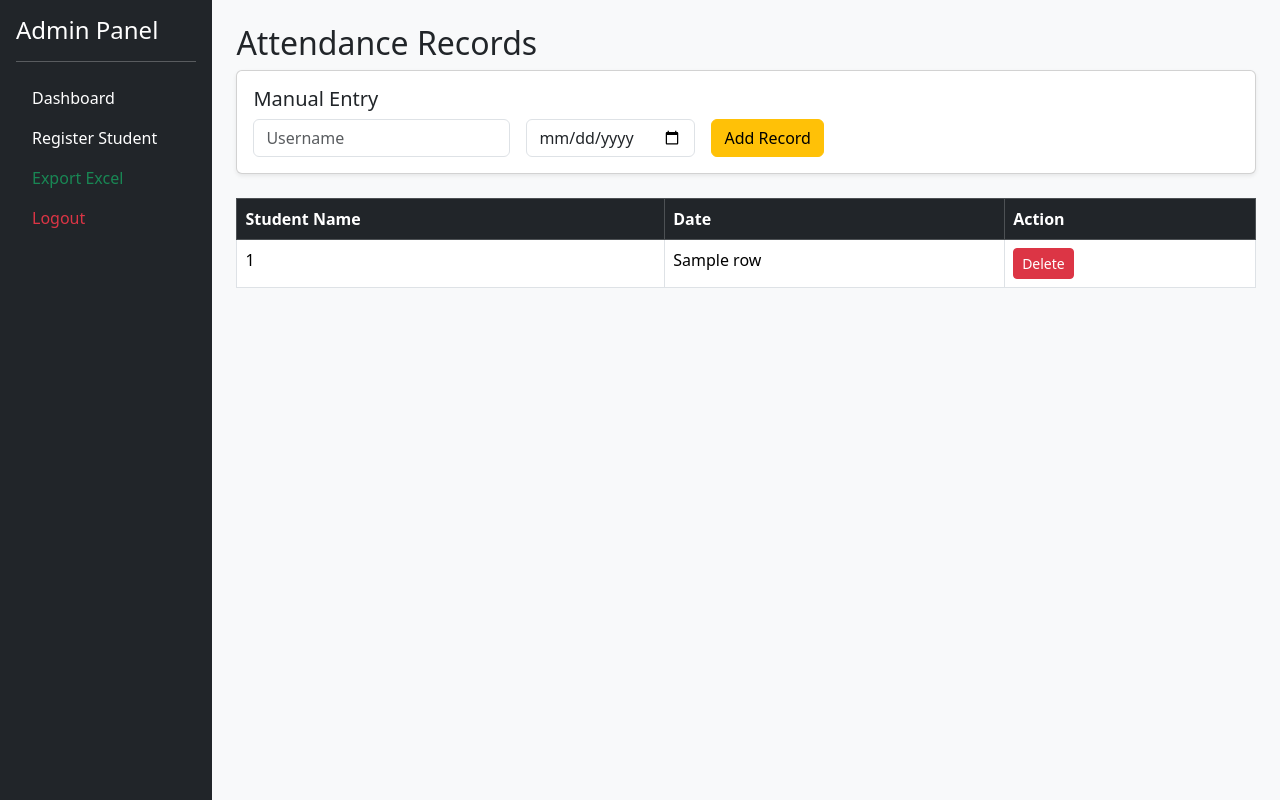
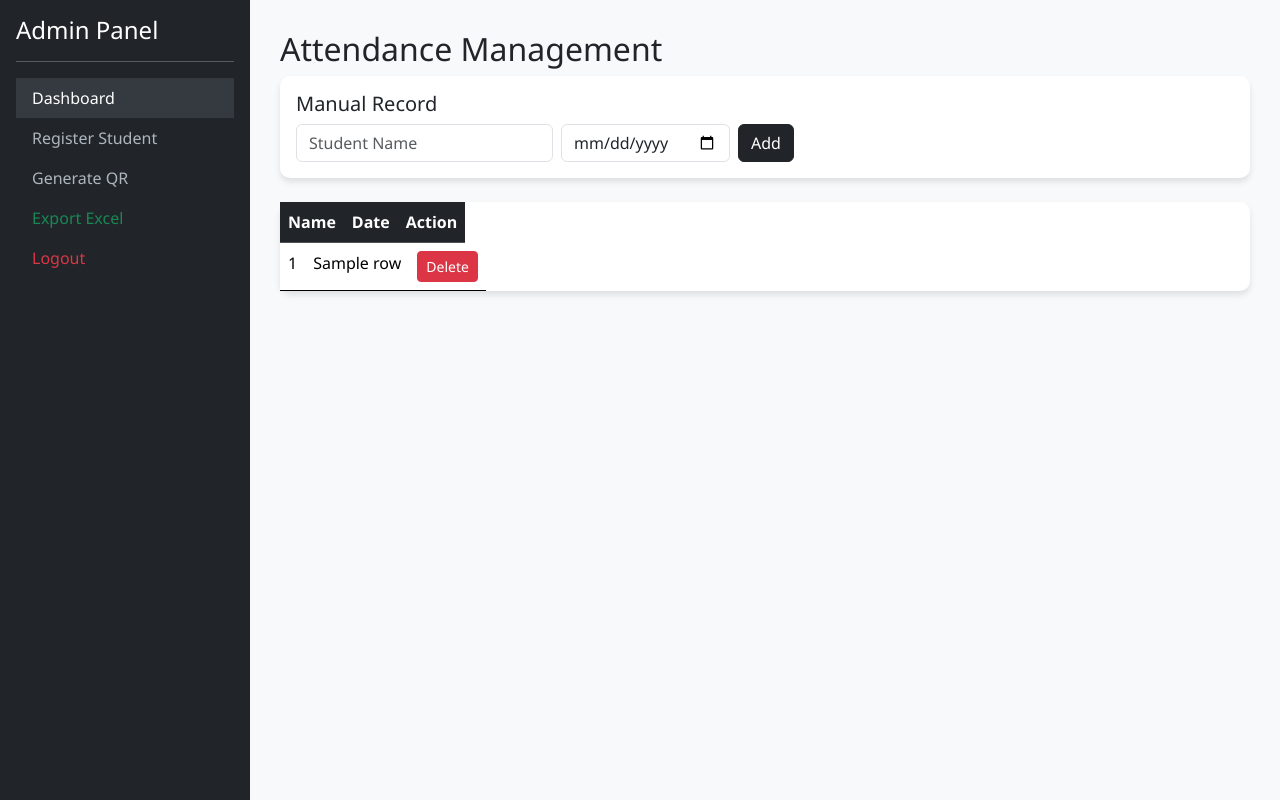
Before and after one commit to niveddddd/Cloud-Attendance-System, a Python web app: template templates/admin_dashboard.html in a window 1280 px wide. Run offline with Jinja, Linux system fonts and the light colour scheme; the template is opened without the code that fills it: most values are stand-ins (such as "Sample title", 1, 10 or a date in 2020).

Commit message:
Refactor admin dashboard layout and forms

```diff
--- a/templates/admin_dashboard.html
+++ b/templates/admin_dashboard.html
@@ -3,33 +3,32 @@
 <head>
     <title>Admin Dashboard</title>
     <link href="https://cdn.jsdelivr.net/npm/bootstrap@5.3.2/dist/css/bootstrap.min.css" rel="stylesheet">
+    <link rel="stylesheet" href="{{ url_for('static', filename='style.css') }}">
 </head>
-<body class="bg-light">
-    <div class="d-flex">
-        <div class="bg-dark text-white p-3" style="width:250px; min-height:100vh;">
+<body>
+    <div class="sidebar p-3">
         <h4>Admin Panel</h4><hr>
-            <ul class="nav flex-column">
-                <li class="nav-item"><a href="/admin-dashboard" class="nav-link text-white">Dashboard</a></li>
-                <li class="nav-item"><a href="/register" class="nav-link text-white">Register Student</a></li>
-                <li class="nav-item"><a href="/export" class="nav-link text-success">Export Excel</a></li>
-                <li class="nav-item"><a href="/logout" class="nav-link text-danger">Logout</a></li>
-            </ul>
+        <nav class="nav flex-column">
+            <a href="/admin-dashboard" class="nav-link active">Dashboard</a>
+            <a href="/register" class="nav-link">Register Student</a>
+            <a href="/generate-qr/Main_Class" class="nav-link">Generate QR</a>
+            <a href="/export" class="nav-link text-success">Export Excel</a>
+            <a href="/logout" class="nav-link text-danger">Logout</a>
+        </nav>
     </div>
-        <div class="container-fluid p-4">
-            <h2>Attendance Records</h2>
-            <div class="card mb-4 shadow-sm">
-                <div class="card-body">
-                    <h5>Manual Entry</h5>
-                    <form action="/admin-mark" method="POST" class="row g-3">
-                        <div class="col-auto"><input type="text" name="username" class="form-control" placeholder="Username" required></div>
-                        <div class="col-auto"><input type="date" name="date" class="form-control" required></div>
-                        <div class="col-auto"><button type="submit" class="btn btn-warning">Add Record</button></div>
+    <div class="main-content">
+        <h2>Attendance Management</h2>
+        <div class="card p-3 mb-4">
+            <h5>Manual Record</h5>
+            <form action="/admin-mark" method="POST" class="row g-2">
+                <div class="col-auto"><input type="text" name="username" class="form-control" placeholder="Student Name"></div>
+                <div class="col-auto"><input type="date" name="date" class="form-control"></div>
+                <div class="col-auto"><button type="submit" class="btn btn-dark">Add</button></div>
             </form>
         </div>
-            </div>
-            <table class="table table-bordered bg-white">
+        <table class="table table-hover card">
             <thead class="table-dark">
-                    <tr><th>Student Name</th><th>Date</th><th>Action</th></tr>
+                <tr><th>Name</th><th>Date</th><th>Action</th></tr>
             </thead>
             <tbody>
                 {% for row in attendance %}
@@ -41,6 +40,5 @@
             </tbody>
         </table>
     </div>
-    </div>
 </body>
 </html>
```
Lines whose indentation alone changed are shown as unchanged.
